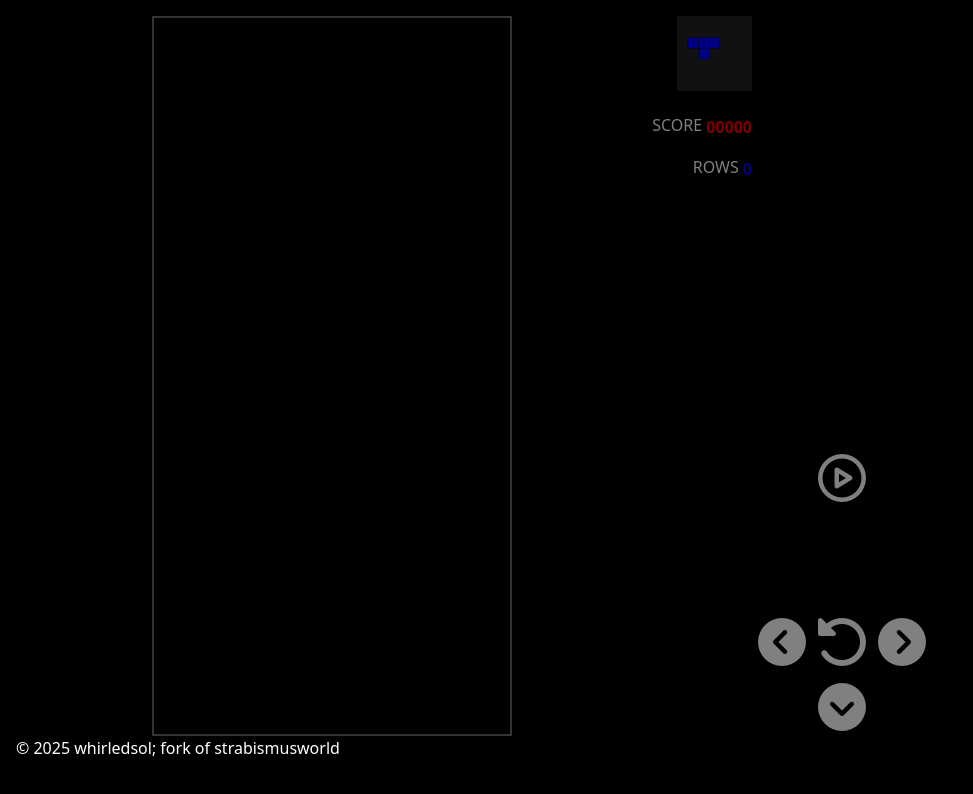
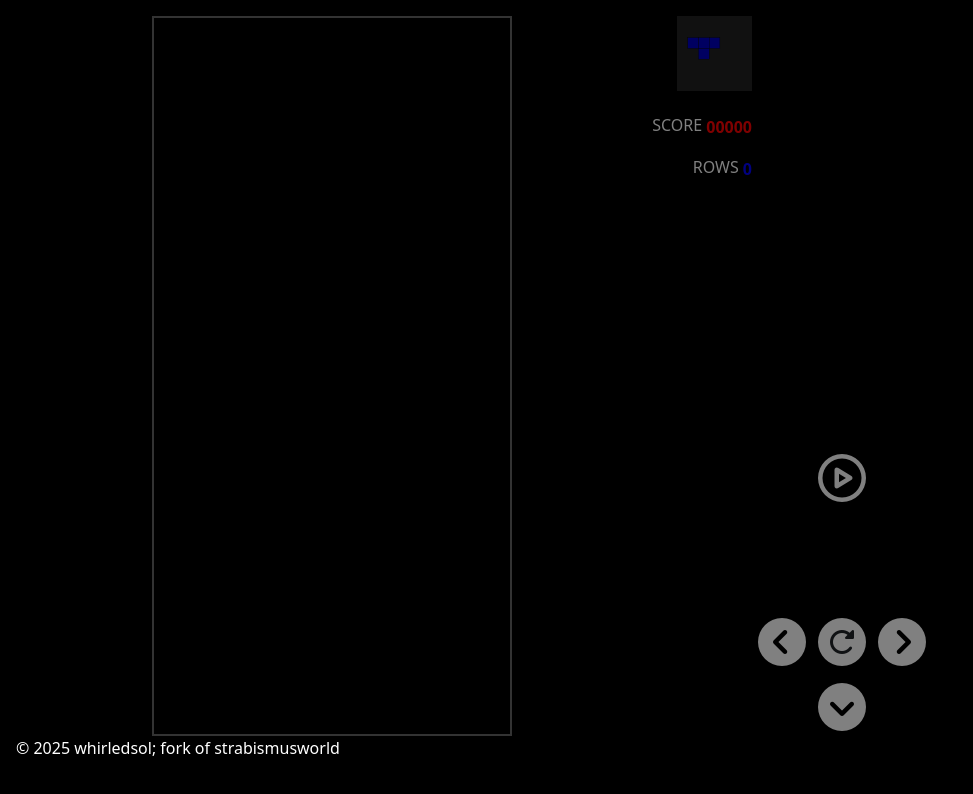
Before and after one commit to whirledsol/whirledsol.github.io, a plain HTML site: page projects/amblytetris.html in a window 1280 px wide. Shown: the whole page, without its empty margins (0-973 px from the left). Drawn offline with nearby package versions, Linux system fonts and the light colour scheme.

Commit message:
icon and color adjust

```diff
--- a/projects/amblytetris.html
+++ b/projects/amblytetris.html
@@ -81,15 +81,18 @@
               </div>
 
 
-                <div class="d-flex w-100">
+                <div class="d-flex w-100 align-items-center">
                   <div class="d-flex flex-fill justify-content-end">
                     <a href="javascript:void(0)" id='left' onclick='leftclick()' class="h1">
                       <i class="fa-solid fa-circle-chevron-left"></i>
                     </a>
                   </div>
                   <div class="d-flex flex-fill justify-content-center">
-                    <a href="javascript:void(0)" id='spin' onclick='spinclick()' class="h1">
-                        <i class="fa-solid fa-rotate-left" data-fa-transform="shrink-10 up-.5" data-fa-mask="fa-solid fa-circle"></i>
+                    <a href="javascript:void(0)" id='spin' onclick='spinclick()' class="h4">
+                        <span class="fa-stack">
+                            <i class="fa-solid fa-circle fa-stack-2x"></i>
+                            <i class="fa-solid fa-rotate-right fa-stack-1x fa-inverse text-dark"></i>
+                        </span>
                     </a>
                   </div>
                   <div class="d-flex flex-fill justify-content-start">
@@ -187,8 +190,8 @@
         //
         //-------------------------------------------------------------------------
 
-        var invisibleLeft = "#FF0000";
-        var invisibleRight = "#0000FF";
+        var invisibleLeft = "#8A0000";
+        var invisibleRight = "#0000C2";
 
 
         var i = { id: 'i', size: 4, blocks: [0x0F00, 0x2222, 0x00F0, 0x4444], color: invisibleLeft, color2: invisibleRight };
```
